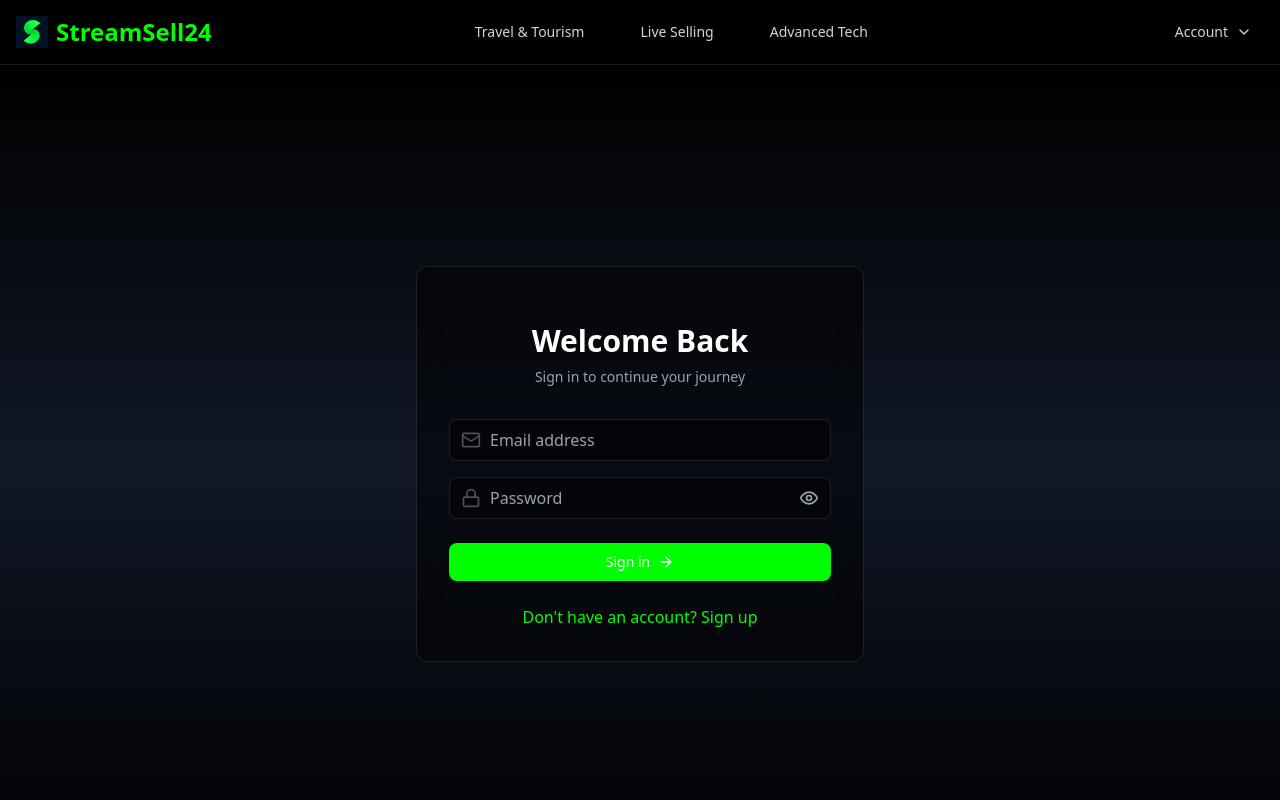
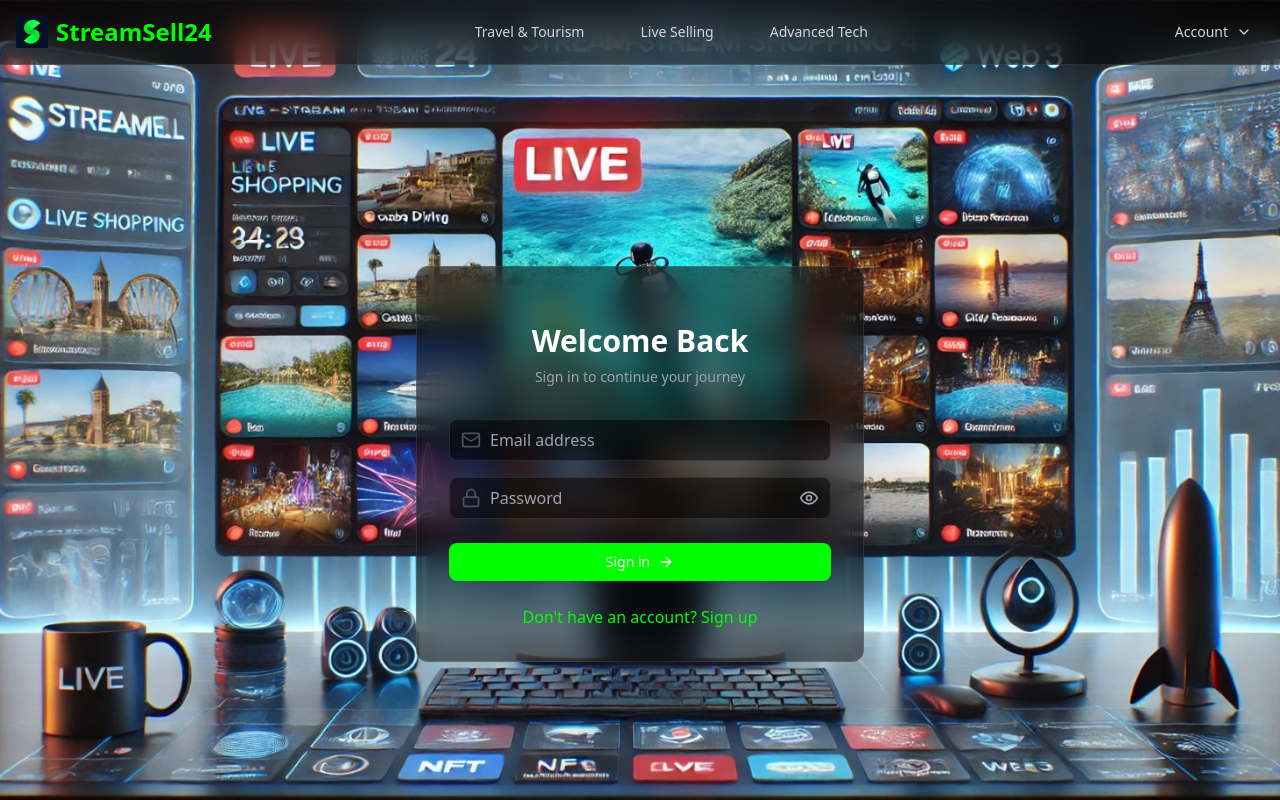
Before and after one commit to sk03d/StreamSell, a React (Vite) app in the folder streamsell-fe/: page /login in a window 1280 px wide. Shown: the top 800 px of the page. Built offline with nearby package versions, Linux system fonts and the light colour scheme.

Commit message:
background image fix

```diff
--- a/streamsell-fe/src/pages/Login.tsx
+++ b/streamsell-fe/src/pages/Login.tsx
@@ -50,6 +50,10 @@
         isVisible={showNotification}
         onClose={() => setShowNotification(false)}
       />
+     <div
+          className="absolute inset-0 bg-cover bg-center bg-no-repeat"
+          style={{ backgroundImage: `url(${backimage})` }}
+        ></div>
       <motion.div
         initial={{ opacity: 0, y: 20 }}
         animate={{ opacity: 1, y: 0 }}
--- a/streamsell-fe/src/pages/Signup.tsx
+++ b/streamsell-fe/src/pages/Signup.tsx
@@ -41,6 +41,10 @@
     return (
         <div className="min-h-screen bg-gradient-to-b from-black via-gray-900 to-black flex items-center justify-center py-12 px-4 sm:px-6 lg:px-8">
             <ToastContainer position="top-right" autoClose={3000} aria-label="Notifications" />
+            <div
+          className="absolute inset-0 bg-cover bg-center bg-no-repeat"
+          style={{ backgroundImage: `url(${backimage})` }}
+        ></div>
             <motion.div
                 initial={{ opacity: 0, y: 20 }}
                 animate={{ opacity: 1, y: 0 }}
```
